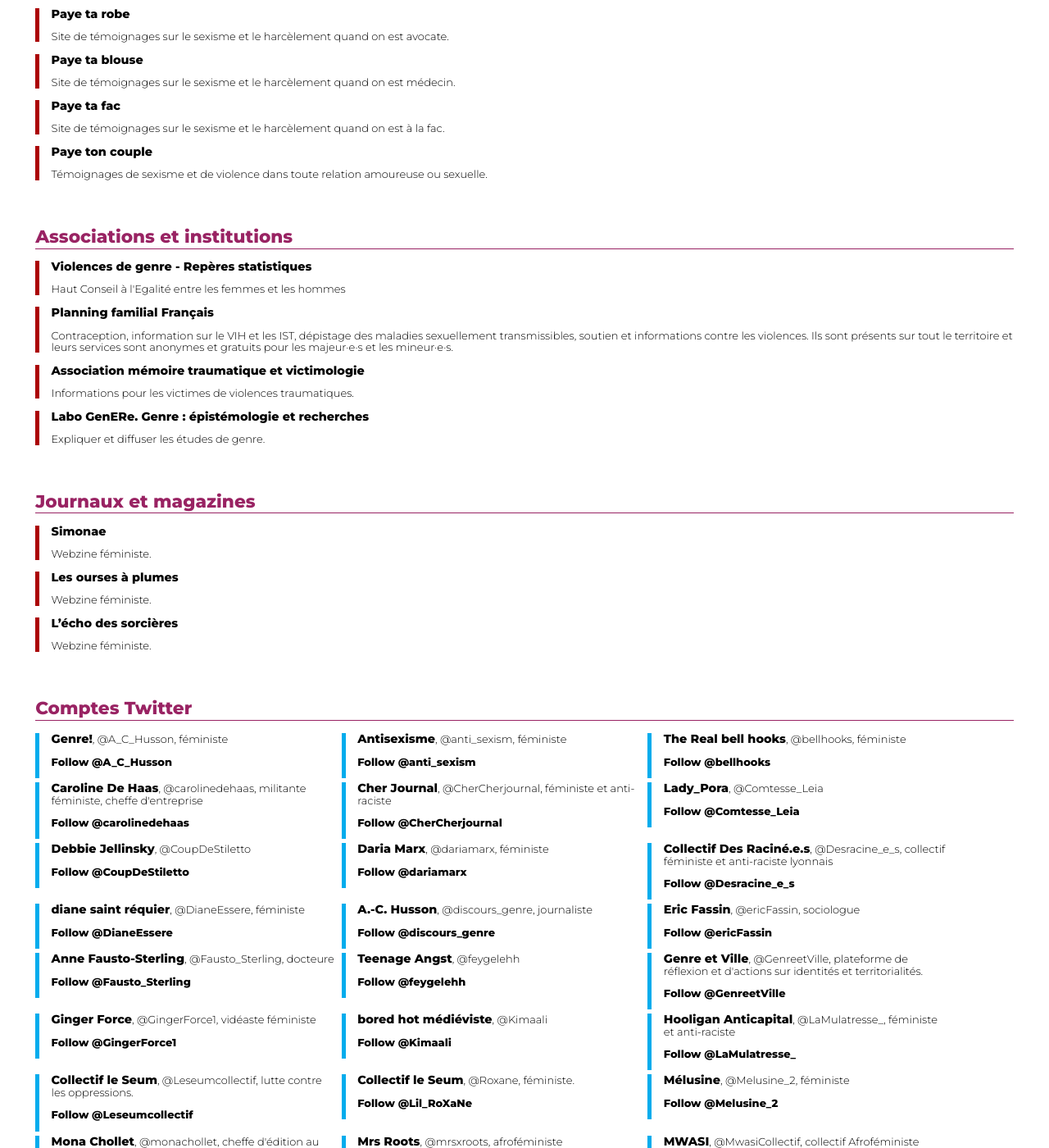
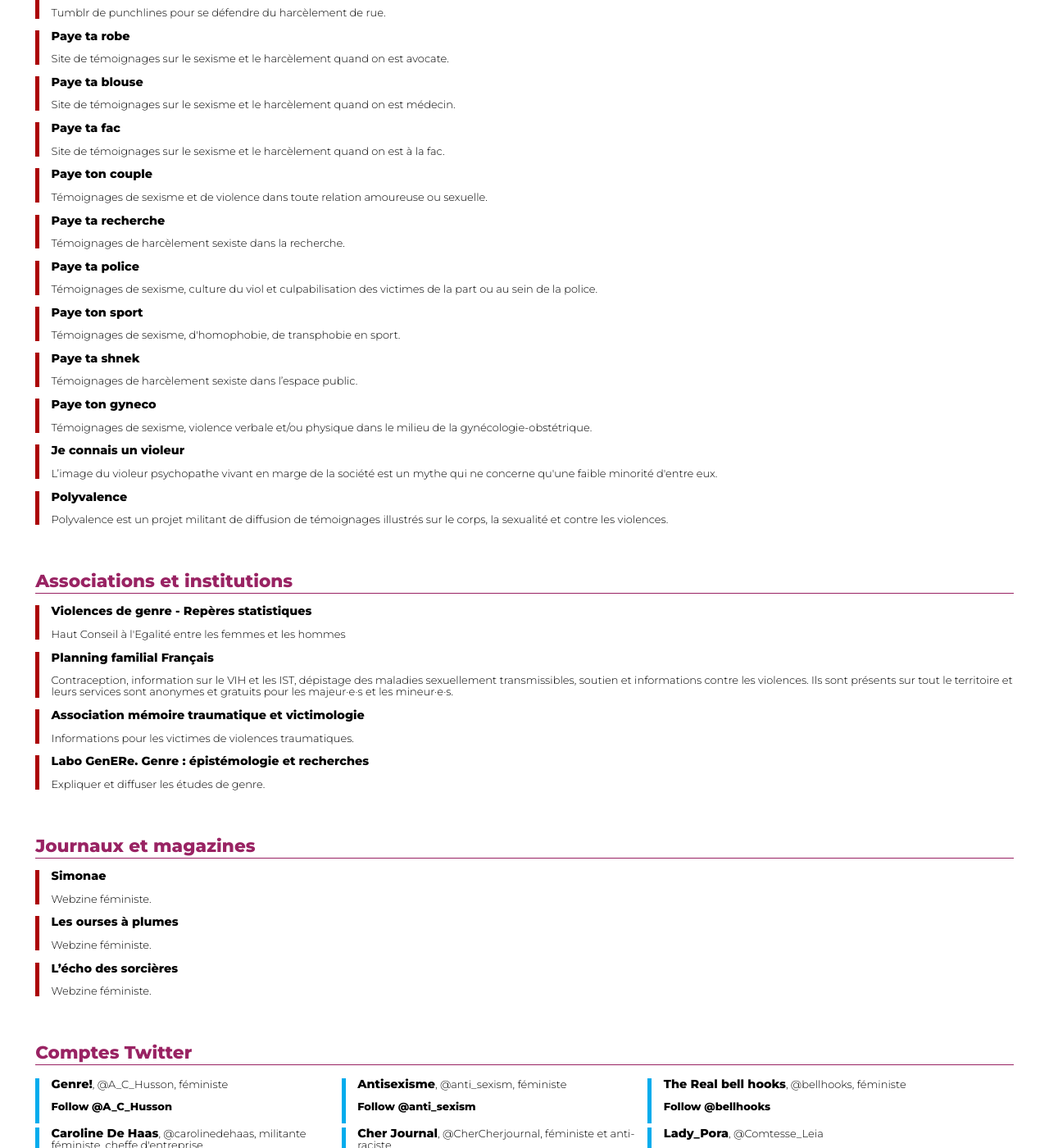
Before and after one commit to meyss/argu, a Jekyll site: the page built from fem-liens.html, in a window 1280 px wide and 1400 px high, scrolled down 1888 px. Shown: the whole window at 82% size. Built offline with Jekyll 4.4.1, drawn with Linux system fonts in a browser that asks for light colours; comment, search, counter and statistics services are not loaded; some of the changed text lies outside the part shown.

Commit message:
Ajout de liens et correction de bio

```diff
--- a/fem-liens.html
+++ b/fem-liens.html
@@ -39,7 +39,7 @@
 	</li>
 	<li>
 		<a href="http://www.genre-et-ville.org">Genre et ville</a>
-		<p>Plateforme de réflexion et d'action sur identités et territorialités.</p>
+		<p>Plateforme de réflexion et d'action sur les identités et territorialités.</p>
 	</li>
 	<li>
 		<a href="http://www.genre-ecran.net/">Le genre et l’écran</a>
@@ -59,6 +59,7 @@
 	</li>
 	<li>
 		<a href="http://www.crepegeorgette.com">Blog de Crêpe Georgette</a>
+		<p>Militante féministe qui se limite pas aux 4e de couvertures.</p>
 	</li>
 	<li>
 		<a href="http://www.egalitariste.net/">L’égalitarisme, c’est pas ce que vous croyez ! C’est vachement mieux</a>
@@ -116,6 +117,34 @@
 	<li>
 		<a href="https://payetoncouple.tumblr.com/">Paye ton couple</a>
 		<p>Témoignages de sexisme et de violence dans toute relation amoureuse ou sexuelle.</p>
+	</li>
+	<li>
+		<a href="https://paye-tarecherche.tumblr.com/">Paye ta recherche</a>
+		<p>Témoignages de harcèlement sexiste dans la recherche.</p>
+	</li>
+	<li>
+		<a href="https://payetapolice.tumblr.com/">Paye ta police</a>
+		<p>Témoignages de sexisme, culture du viol et culpabilisation des victimes de la part ou au sein de la police.</p>
+	</li>
+	<li>
+		<a href="http://payetonsport.tumblr.com/">Paye ton sport</a>
+		<p>Témoignages de sexisme, d'homophobie, de transphobie en sport.</p>
+	</li>
+	<li>
+		<a href="http://payetashnek.tumblr.com/">Paye ta shnek</a>
+		<p>Témoignages de harcèlement sexiste dans l’espace public.</p>
+	</li>
+	<li>
+		<a href="https://payetongyneco.tumblr.com/">Paye ton gyneco</a>
+		<p>Témoignages de sexisme, violence verbale et/ou physique dans le milieu de la gynécologie-obstétrique.</p>
+	</li>
+	<li>
+		<a href="http://jeconnaisunvioleur.tumblr.com/">Je connais un violeur</a>
+		<p>L’image du violeur psychopathe vivant en marge de la société est un mythe qui ne concerne qu'une faible minorité d'entre eux.</p>
+	</li>
+	<li>
+		<a href="https://assopolyvalence.org/">Polyvalence</a>
+		<p>Polyvalence est un projet militant de diffusion de témoignages illustrés sur le corps, la sexualité et contre les violences.</p>
 	</li>
 </ul>
 
@@ -241,7 +270,7 @@
 		<p><a href="https://twitter.com/Lil_RoXaNe" class="twitter-follow-button" data-show-count="true" data-show-screen-name="false" lang="fr" dnt="true">Follow @Lil_RoXaNe</a><script async src="//platform.twitter.com/widgets.js" charset="utf-8"></script></p>
 	</li><!--
 	--><li>
-		<a href="https://twitter.com/Melusine_2">Mélusine</a><span>, @Melusine_2, féministe</span>
+		<a href="https://twitter.com/Melusine_2">Mélusine</a><span>, @Melusine_2, féministe et anti-racisme</span>
 		<p><a href="https://twitter.com/Melusine_2" class="twitter-follow-button" data-show-count="true" data-show-screen-name="false" lang="fr" dnt="true">Follow @Melusine_2</a><script async src="//platform.twitter.com/widgets.js" charset="utf-8"></script></p>
 	</li><!--
 	--><li>
@@ -289,7 +318,7 @@
 		<p><a href="https://twitter.com/Uneheuredepeine" class="twitter-follow-button" data-show-count="true" data-show-screen-name="false" lang="fr" dnt="true">Follow @Uneheuredepeine</a><script async src="//platform.twitter.com/widgets.js" charset="utf-8"></script></p>
 	</li><!--
 	--><li>
-		<a href="https://twitter.com/valerieCG">CrêpeGeorgette</a><span>, @valerieCG, féministe</span>
+		<a href="https://twitter.com/valerieCG">CrêpeGeorgette</a><span>, @valerieCG, militante féministe qui se limite pas aux 4e de couvertures</span>
 		<p><a href="https://twitter.com/valerieCG" class="twitter-follow-button" data-show-count="true" data-show-screen-name="false" lang="fr" dnt="true">Follow @valerieCG</a><script async src="//platform.twitter.com/widgets.js" charset="utf-8"></script></p>
 	</li><!--
 	--><li>
@@ -297,7 +326,7 @@
 		<p><a href="https://twitter.com/WCM_JustSocial" class="twitter-follow-button" data-show-count="true" data-show-screen-name="false" lang="fr" dnt="true">Follow @WCM_JustSocial</a><script async src="//platform.twitter.com/widgets.js" charset="utf-8"></script></p>
 	</li><!--
 	--><li>
-		<a href="https://twitter.com/xmolenat">Xavier Molénat</a><span>, @xmolenat, doctorante féministe</span>
+		<a href="https://twitter.com/xmolenat">Xavier Molénat</a><span>, @xmolenat, journaliste</span>
 		<p><a href="https://twitter.com/xmolenat" class="twitter-follow-button" data-show-count="true" data-show-screen-name="false" lang="fr" dnt="true">Follow @xmolenat</a><script async src="//platform.twitter.com/widgets.js" charset="utf-8"></script></p>
 	</li>
 
```
